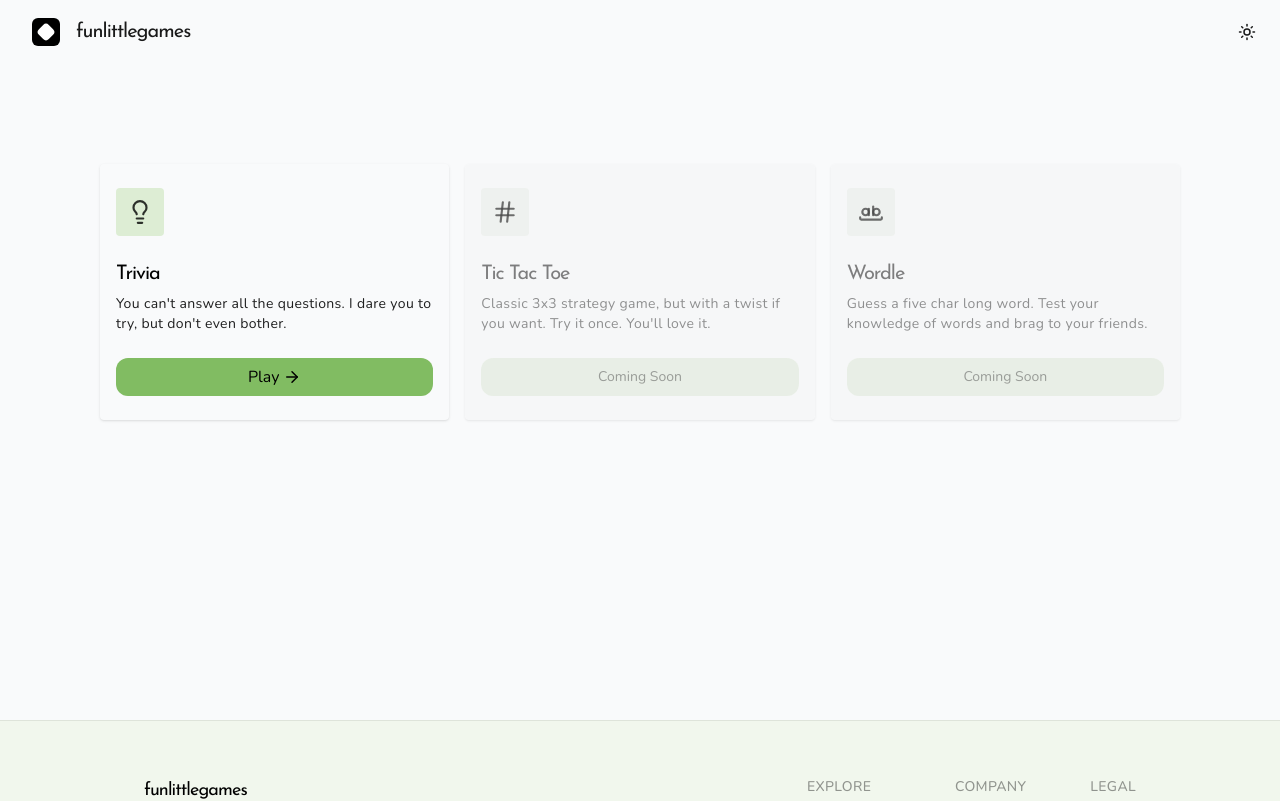
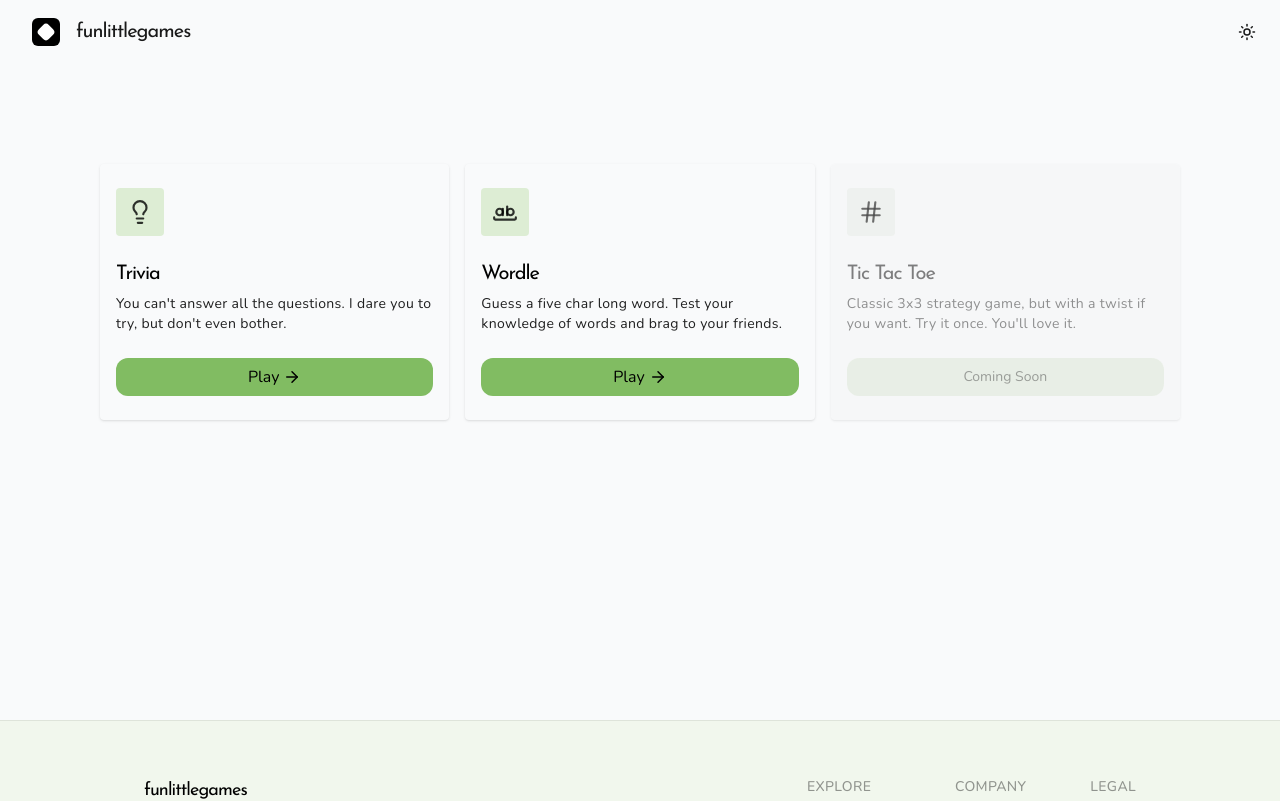
Before and after one commit to MrKharel/games, a Next.js app: page /games in a window 1280 px wide. Shown: the top 801 px of the page. Built offline with nearby package versions, Linux system fonts and the light colour scheme.

Commit message:
Make wordle. Fully completed, with UI and all other stuffs.
* Fix trivia api error, and also added an error page.

* Basic setup for wordle game.

* Made a playable version of wordle.

* Made wordle.

---------

Co-authored-by: Melodiee1 <ajeshkharel5@gmail.com>

```diff
--- a/src/app/wordle/page.tsx
+++ b/src/app/wordle/page.tsx
@@ -1,29 +1,11 @@
 import { WordleGame } from "@/features/wordle/game";
-import { APIError } from "@/global-components";
+import { words } from "@/utils/words";
 
 export default async function Page() {
-	const res = await fetch("https://api.frontendexpert.io/api/fe/wordle-words");
-	if (!res.ok) {
-		return (
-			<APIError
-				title="Sorry bro (or sis)."
-				description={
-					<>
-						RandomWordsDB didn&apos;t respond properly.
-						<br />
-						Would you like to try again?{" "}
-					</>
-				}
-				href="/games"
-			/>
-		);
-	}
-	const data: Array<string> = await res.json();
-	console.log(data);
-	const randomWord: string | undefined = data[Math.floor(Math.random() * data.length)];
+	const randomWord: string | undefined = words[Math.floor(Math.random() * words.length)];
 
 	if (randomWord == undefined) {
-		return null;
+		return <div className="">Please wait...</div>;
 	}
 
 	return <WordleGame word={randomWord} />;
--- a/src/features/games/components/MapCards.tsx
+++ b/src/features/games/components/MapCards.tsx
@@ -9,17 +9,16 @@ const gameCards: Array<GameCardType> = [
 		href: "/trivia",
 	},
 	{
+		title: "Wordle",
+		icon: <WholeWordIcon size={26} />,
+		description: "Guess a five char long word. Test your knowledge of words and brag to your friends.",
+		href: "/wordle",
+	},
+	{
 		title: "Tic Tac Toe",
 		icon: <HashIcon size={26} />,
 		description: "Classic 3x3 strategy game, but with a twist if you want. Try it once. You'll love it.",
-		href: "/trivia",
-		commingSoonCard: true,
-	},
-	{
-		title: "Wordle",
-		icon: <WholeWordIcon size={26} />,
-		description: "Guess a five char long word. Test your knowledge of words and brag to your friends.",
-		href: "/trivia",
+		href: "/tictactoe",
 		commingSoonCard: true,
 	},
 ];
--- /dev/null
+++ b/src/features/wordle/game/components/ResultsPage.tsx
@@ -0,0 +1,58 @@
+"use client";
+
+import Link from "next/link";
+import { useState, useEffect } from "react";
+
+interface ResultsPageProps {
+	state: "won" | "lost" | "playing";
+	word: string;
+}
+
+export const ResultsPage = (props: ResultsPageProps) => {
+	const [showPopup, setShowPopup] = useState(false);
+
+	useEffect(() => {
+		if (props.state === "won" || props.state === "lost") {
+			const timer = setTimeout(() => {
+				setShowPopup(true);
+			}, 800);
+
+			return () => clearTimeout(timer);
+		}
+		return undefined;
+	}, [props.state]);
+
+	return (
+		<>
+			{showPopup && (
+				<div className="w-screen h-screen backdrop-blur-[4px] absolute top-0 left-0">
+					<div className="w-full max-w-md mx-auto flex flex-col items-center gap-6 py-15 px-8 rounded-3xl bg-white/80 dark:bg-neutral-900/80 border border-black/10 dark:border-white/10 shadow-xl backdrop-blur-sm mt-[40vh] -translate-y-1/2">
+						<h2 className="text-4xl font-extrabold tracking-tight text-neutral-900 dark:text-white">
+							{props.state === "won" ? "🎉 You won!" : "💀 You lost!"}
+						</h2>
+
+						<div className="flex flex-col items-center gap-2 text-neutral-600 dark:text-neutral-400">
+							<span className="text-sm font-medium uppercase tracking-widest">
+								{props.state == "lost" ? "The word was" : "With the word"}:
+							</span>
+							<p className="text-3xl font-black tracking-[0.2em] text-primary uppercase">{props.word}</p>
+						</div>
+
+						<div className="w-full flex flex-col gap-3">
+							<Link
+								href="/wordle"
+								className="w-full rounded-xl bg-primary px-6 py-3 text-center font-bold text-white shadow-md transition-all hover:-translate-y-0.5 hover:shadow-lg active:translate-y-0">
+								Play Again
+							</Link>
+							<Link
+								href="/games"
+								className="w-full rounded-xl border border-black/10 dark:border-white/10 bg-black/5 dark:bg-white/5 px-6 py-3 text-center font-semibold text-neutral-700 dark:text-neutral-200 transition-colors hover:bg-black/10 dark:hover:bg-white/10">
+								Back Home
+							</Link>
+						</div>
+					</div>
+				</div>
+			)}
+		</>
+	);
+};
--- a/src/features/wordle/game/components/WordInput.tsx
+++ b/src/features/wordle/game/components/WordInput.tsx
@@ -42,7 +42,7 @@ export const WordInput = ({ word }: { word: string }) => {
 
 	return (
 		<div className="flex flex-col items-center gap-4 p-6">
-			<div className="flex flex-col gap-2 justify-center items-center self-center p-6 rounded-2xl bg-neutral-200 dark:bg-neutral-900 transition-colors">
+			<div className="flex flex-col gap-2 justify-center items-center self-center p-6 rounded-2xl">
 				{grid.map((row: Array<string>, rowIndex: number) => (
 					<InputRow
 						key={rowIndex}
@@ -66,9 +66,7 @@ export const WordInput = ({ word }: { word: string }) => {
 							Solved in {lockedRows.length} {lockedRows.length === 1 ? "try" : "tries"}!
 						</p>
 					) : (
-						<p className="text-neutral-700 dark:text-neutral-300 font-bold text-lg">
-							The word was <span className="tracking-widest">{word.toUpperCase()}</span>
-						</p>
+						<p className="text-neutral-700 dark:text-neutral-300 font-bold text-lg">You lost.</p>
 					)}
 				</div>
 			)}
--- a/src/features/wordle/game/components/index.ts
+++ b/src/features/wordle/game/components/index.ts
@@ -1,2 +1,3 @@
 export * from "./Keyboard";
 export * from "./WordInput";
+export * from "./ResultsPage";
--- a/src/features/wordle/game/page.tsx
+++ b/src/features/wordle/game/page.tsx
@@ -1,5 +1,8 @@
+"use client";
+
 import { Header } from "@/global-components";
-import { Keyboard, WordInput } from "./components";
+import { Keyboard, WordInput, ResultsPage } from "./components";
+import { useGameStore } from "./useGameStore";
 
 export interface Response {
 	word: string;
@@ -10,6 +13,8 @@ interface WordleGameProps {
 }
 
 export const WordleGame = (props: WordleGameProps) => {
+	const { gameState, word } = useGameStore();
+
 	return (
 		<>
 			<Header
@@ -25,6 +30,10 @@ export const WordleGame = (props: WordleGameProps) => {
 				<WordInput word={props.word} />
 				<Keyboard />
 			</div>
+
+			<div className="z-100">
+				{useGameStore().gameState !== "playing" && <ResultsPage state={gameState} word={word} />}
+			</div>
 		</>
 	);
 };
--- /dev/null
+++ b/src/utils/words.ts
@@ -0,0 +1,342 @@
+export const words: Array<string> = [
+	"ALBUM",
+	"HINGE",
+	"MONEY",
+	"SCRAP",
+	"GAMER",
+	"GLASS",
+	"SCOUR",
+	"BEING",
+	"DELVE",
+	"YIELD",
+	"METAL",
+	"TIPSY",
+	"SLUNG",
+	"FARCE",
+	"GECKO",
+	"SHINE",
+	"CANNY",
+	"MIDST",
+	"BADGE",
+	"HOMER",
+	"TRAIN",
+	"STORY",
+	"HAIRY",
+	"FORGO",
+	"LARVA",
+	"TRASH",
+	"ZESTY",
+	"SHOWN",
+	"HEIST",
+	"ASKEW",
+	"INERT",
+	"OLIVE",
+	"PLANT",
+	"OXIDE",
+	"CARGO",
+	"FOYER",
+	"FLAIR",
+	"AMPLE",
+	"CHEEK",
+	"SHAME",
+	"MINCE",
+	"CHUNK",
+	"ROYAL",
+	"SQUAD",
+	"BLACK",
+	"STAIR",
+	"SCARE",
+	"FORAY",
+	"COMMA",
+	"NATAL",
+	"SHAWL",
+	"FEWER",
+	"TROPE",
+	"SNOUT",
+	"LOWLY",
+	"STOVE",
+	"SHALL",
+	"FOUND",
+	"NYMPH",
+	"EPOXY",
+	"DEPOT",
+	"CHEST",
+	"PURGE",
+	"SLOSH",
+	"THEIR",
+	"RENEW",
+	"ALLOW",
+	"SAUTE",
+	"MOVIE",
+	"CATER",
+	"TEASE",
+	"SMELT",
+	"FOCUS",
+	"TODAY",
+	"WATCH",
+	"LAPSE",
+	"MONTH",
+	"SWEET",
+	"HOARD",
+	"CLOTH",
+	"BRINE",
+	"AHEAD",
+	"MOURN",
+	"NASTY",
+	"RUPEE",
+	"CHOKE",
+	"CHANT",
+	"SPILL",
+	"VIVID",
+	"BLOKE",
+	"TROVE",
+	"THORN",
+	"OTHER",
+	"TACIT",
+	"SWILL",
+	"DODGE",
+	"SHAKE",
+	"CAULK",
+	"AROMA",
+	"CYNIC",
+	"ROBIN",
+	"ULTRA",
+	"ULCER",
+	"PAUSE",
+	"HUMOR",
+	"FRAME",
+	"ELDER",
+	"SKILL",
+	"ALOFT",
+	"PLEAT",
+	"SHARD",
+	"MOIST",
+	"THOSE",
+	"LIGHT",
+	"WRUNG",
+	"COULD",
+	"PERKY",
+	"MOUNT",
+	"WHACK",
+	"SUGAR",
+	"KNOLL",
+	"CRIMP",
+	"WINCE",
+	"PRICK",
+	"ROBOT",
+	"POINT",
+	"PROXY",
+	"SHIRE",
+	"SOLAR",
+	"PANIC",
+	"TANGY",
+	"ABBEY",
+	"FAVOR",
+	"DRINK",
+	"QUERY",
+	"GORGE",
+	"CRANK",
+	"SLUMP",
+	"BANAL",
+	"TIGER",
+	"SIEGE",
+	"TRUSS",
+	"BOOST",
+	"REBUS",
+	"UNIFY",
+	"TROLL",
+	"TAPIR",
+	"ASIDE",
+	"FERRY",
+	"ACUTE",
+	"PICKY",
+	"WEARY",
+	"GRIPE",
+	"CRAZE",
+	"PLUCK",
+	"BRAKE",
+	"BATON",
+	"CHAMP",
+	"PEACH",
+	"USING",
+	"TRACE",
+	"VITAL",
+	"SONIC",
+	"MASSE",
+	"CONIC",
+	"VIRAL",
+	"RHINO",
+	"BREAK",
+	"TRIAD",
+	"EPOCH",
+	"USHER",
+	"EXULT",
+	"GRIME",
+	"CHEAT",
+	"SOLVE",
+	"BRING",
+	"PROVE",
+	"STORE",
+	"TILDE",
+	"CLOCK",
+	"WROTE",
+	"RETCH",
+	"PERCH",
+	"ROUGE",
+	"RADIO",
+	"SURER",
+	"FINER",
+	"VODKA",
+	"HERON",
+	"CHILL",
+	"GAUDY",
+	"PITHY",
+	"SMART",
+	"BADLY",
+	"ROGUE",
+	"GROUP",
+	"FIXER",
+	"GROIN",
+	"DUCHY",
+	"COAST",
+	"BLURT",
+	"PULPY",
+	"ALTAR",
+	"GREAT",
+	"BRIAR",
+	"CLICK",
+	"GOUGE",
+	"WORLD",
+	"ERODE",
+	"BOOZY",
+	"DOZEN",
+	"FLING",
+	"GROWL",
+	"ABYSS",
+	"STEED",
+	"ENEMA",
+	"JAUNT",
+	"COMET",
+	"TWEED",
+	"PILOT",
+	"DUTCH",
+	"BELCH",
+	"OUGHT",
+	"DOWRY",
+	"THUMB",
+	"HYPER",
+	"HATCH",
+	"ALONE",
+	"MOTOR",
+	"ABACK",
+	"GUILD",
+	"KEBAB",
+	"SPEND",
+	"FJORD",
+	"ESSAY",
+	"SPRAY",
+	"SPICY",
+	"AGATE",
+	"SALAD",
+	"BASIC",
+	"MOULT",
+	"CORNY",
+	"FORGE",
+	"CIVIC",
+	"ISLET",
+	"LABOR",
+	"GAMMA",
+	"LYING",
+	"AUDIT",
+	"ROUND",
+	"LOOPY",
+	"LUSTY",
+	"GOLEM",
+	"GONER",
+	"GREET",
+	"START",
+	"LAPEL",
+	"BIOME",
+	"PARRY",
+	"SHRUB",
+	"FRONT",
+	"WOOER",
+	"TOTEM",
+	"FLICK",
+	"DELTA",
+	"BLEED",
+	"ARGUE",
+	"SWIRL",
+	"ERROR",
+	"AGREE",
+	"OFFAL",
+	"FLUME",
+	"CRASS",
+	"PANEL",
+	"STOUT",
+	"BRIBE",
+	"DRAIN",
+	"YEARN",
+	"PRINT",
+	"SEEDY",
+	"IVORY",
+	"BELLY",
+	"STAND",
+	"FIRST",
+	"FORTH",
+	"BOOBY",
+	"FLESH",
+	"UNMET",
+	"LINEN",
+	"MAXIM",
+	"POUND",
+	"MIMIC",
+	"SPIKE",
+	"CLUCK",
+	"CRATE",
+	"DIGIT",
+	"REPAY",
+	"SOWER",
+	"CRAZY",
+	"ADOBE",
+	"OUTDO",
+	"TRAWL",
+	"WHELP",
+	"UNFED",
+	"PAPER",
+	"STAFF",
+	"CROAK",
+	"HELIX",
+	"FLOSS",
+	"PRIDE",
+	"BATTY",
+	"REACT",
+	"MARRY",
+	"ABASE",
+	"COLON",
+	"STOOL",
+	"CRUST",
+	"FRESH",
+	"DEATH",
+	"MAJOR",
+	"FEIGN",
+	"ABATE",
+	"BENCH",
+	"QUIET",
+	"GRADE",
+	"STINK",
+	"KARMA",
+	"MODEL",
+	"DWARF",
+	"HEATH",
+	"SERVE",
+	"NAVAL",
+	"EVADE",
+	"FOCAL",
+	"BLUSH",
+	"AWAKE",
+	"HUMPH",
+	"SISSY",
+	"REBUT",
+	"CIGAR",
+];
```
